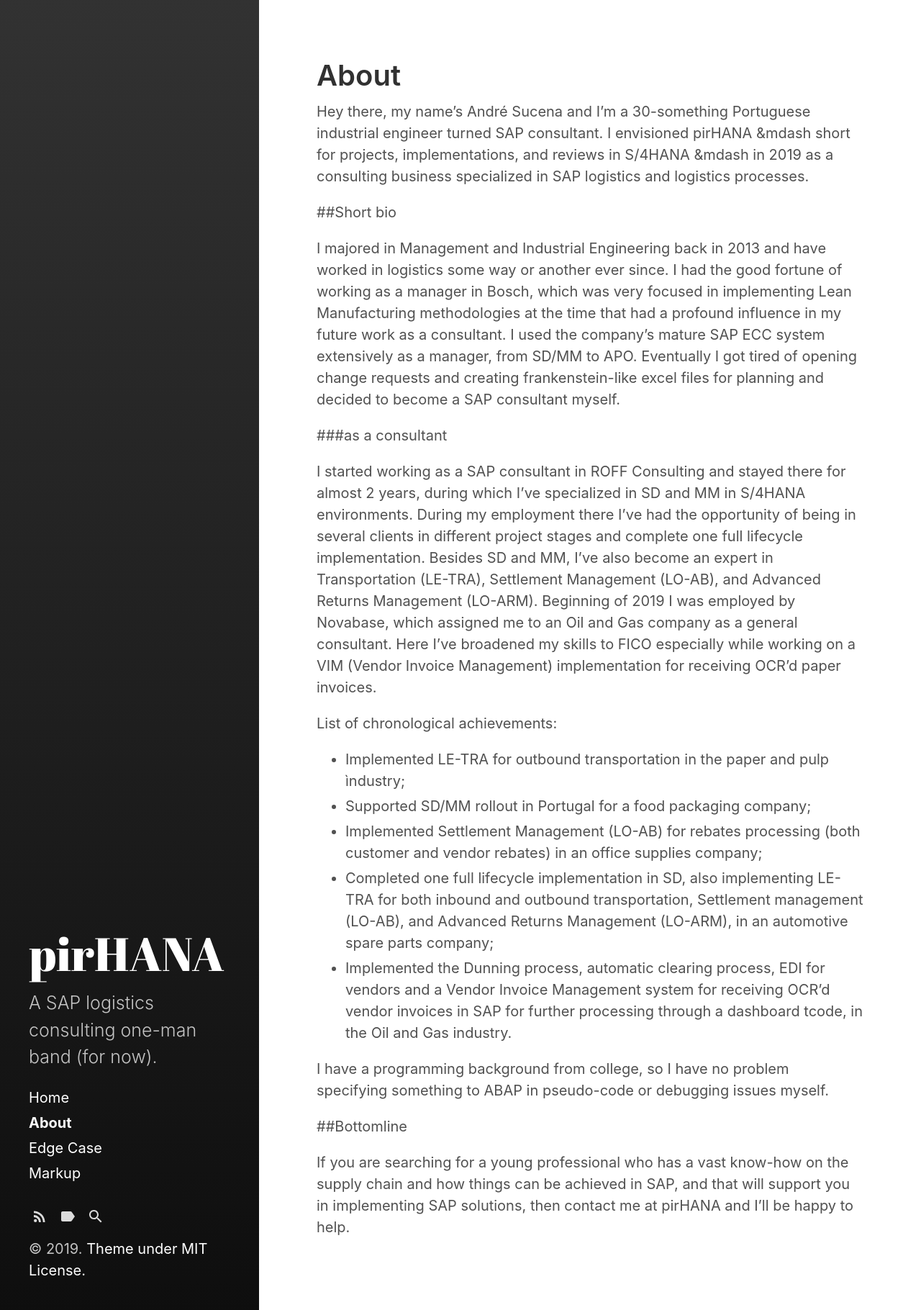
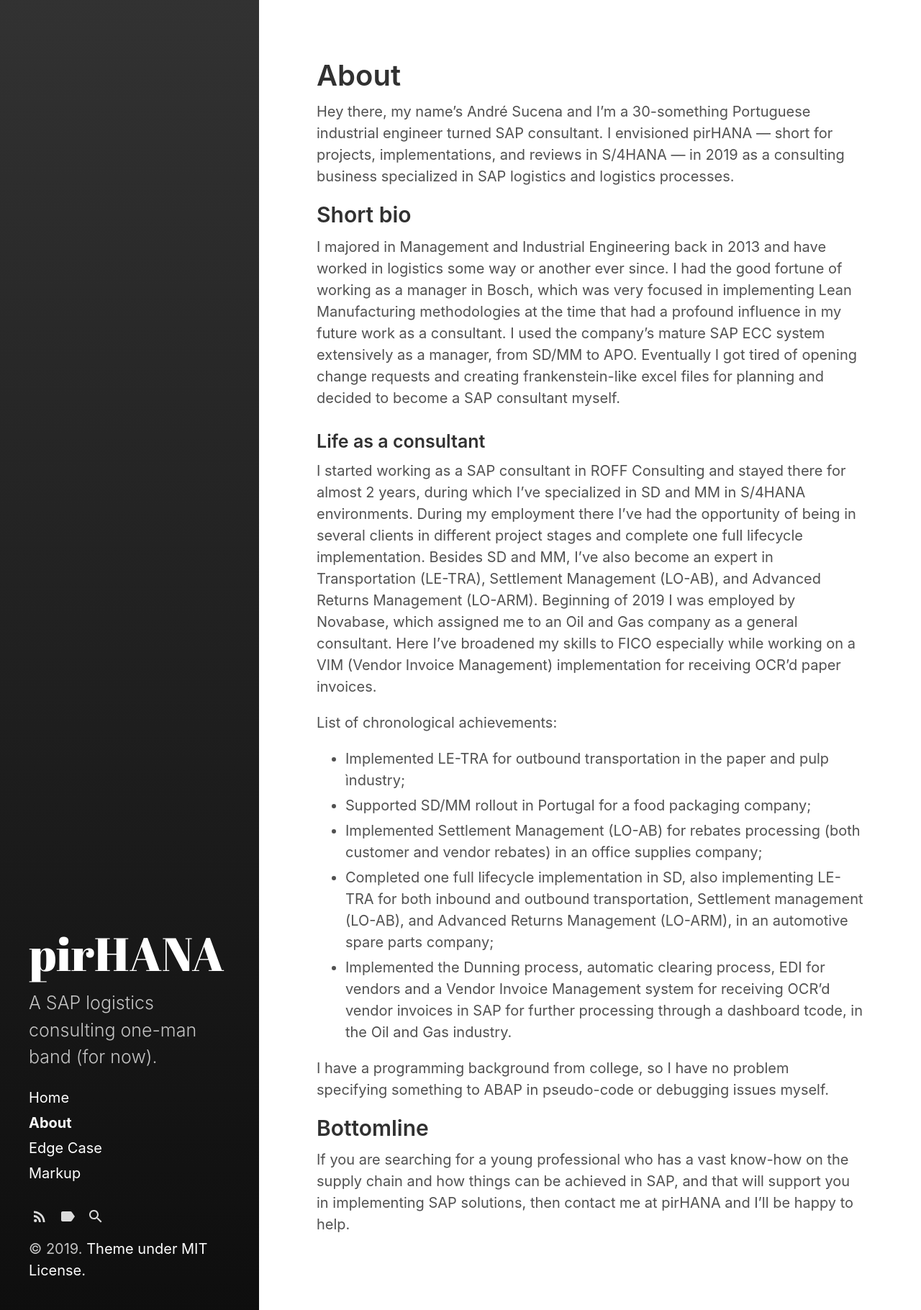
Before and after one commit to Quazepam/pirhana, a Jekyll site: the page built from about.md, in a window 1280 px wide. Shown: the whole page at 72% size. Built offline with Jekyll 4.4.1, drawn with Linux system fonts in a browser that asks for light colours.

Commit message:
formatação about

```diff
--- a/about.md
+++ b/about.md
@@ -4,13 +4,13 @@ title: About
 sidebar_link: true
 ---
 
-Hey there, my name's André Sucena and I'm a 30-something Portuguese industrial engineer turned SAP consultant. I envisioned pirHANA &mdash short for projects, implementations, and reviews in S/4HANA &mdash in 2019 as a consulting business specialized in SAP logistics and logistics processes.
+Hey there, my name's André Sucena and I'm a 30-something Portuguese industrial engineer turned SAP consultant. I envisioned pirHANA — short for projects, implementations, and reviews in S/4HANA — in 2019 as a consulting business specialized in SAP logistics and logistics processes.
 
-##Short bio
+## Short bio
 
 I majored in Management and Industrial Engineering back in 2013 and have worked in logistics some way or another ever since. I had the good fortune of working as a manager in Bosch, which was very focused in implementing Lean Manufacturing methodologies at the time that had a profound influence in my future work as a consultant. I used the company's mature SAP ECC system extensively as a manager, from SD/MM to APO. Eventually I got tired of opening change requests and creating frankenstein-like excel files for planning and decided to become a SAP consultant myself.
 
-###as a consultant
+### Life as a consultant
 
 I started working as a SAP consultant in ROFF Consulting and stayed there for almost 2 years, during which I've specialized in SD and MM in S/4HANA environments. During my employment there I've had the opportunity of being in several clients in different project stages and complete one full lifecycle implementation. Besides SD and MM, I've also become an expert in Transportation (LE-TRA), Settlement Management (LO-AB), and Advanced Returns Management (LO-ARM). Beginning of 2019 I was employed by Novabase, which assigned me to an Oil and Gas company as a general consultant. Here I've broadened my skills to FICO especially while working on a VIM (Vendor Invoice Management) implementation for receiving OCR'd paper invoices.
 
@@ -23,6 +23,6 @@ List of chronological achievements:
 
 I have a programming background from college, so I have no problem specifying something to ABAP in pseudo-code or debugging issues myself.
 
-##Bottomline
+## Bottomline
 
 If you are searching for a young professional who has a vast know-how on the supply chain and how things can be achieved in SAP, and that will support you in implementing SAP solutions, then contact me at pirHANA and I'll be happy to help.
```
